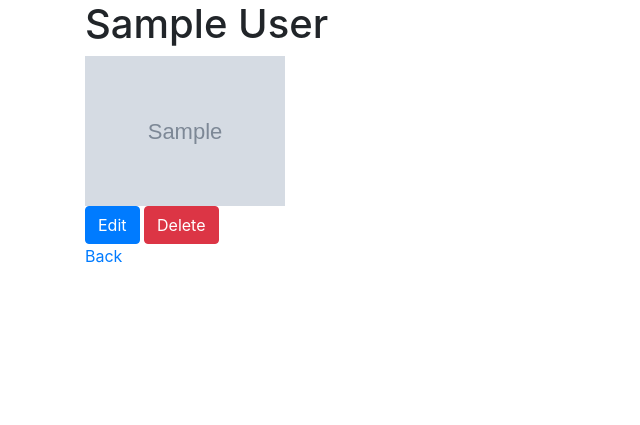
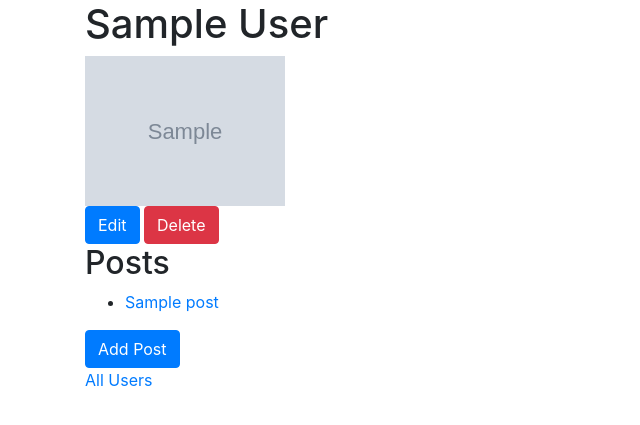
Before and after one commit to blakes24/Blogly, a Flask app: page /users/1 in a window 1280 px wide. Shown: the top 425 px of the page, without its empty margins (0-640 px from the left). Run offline with Flask 2, Linux system fonts and the light colour scheme; tables that the repository leaves empty hold one stand-in row (values such as "Sample post"); grey boxes marked "Sample" are stand-in pictures.

Commit message:
added posts table and routes

```diff
--- a/app.py
+++ b/app.py
@@ -1,7 +1,7 @@
 """Blogly application."""
 
 from flask import Flask, request, redirect, render_template
-from models import db, connect_db, User
+from models import db, connect_db, User, Post
 from datetime import datetime
 
 app = Flask(__name__)
@@ -55,7 +55,8 @@ def show_user(user_id):
     """Show info on a user."""
 
     user = User.query.get_or_404(user_id)
-    return render_template("details.html", user=user)
+    posts = Post.query.filter(Post.user_id == user_id)
+    return render_template("user-details.html", user=user, posts=posts)
 
 @app.route("/users/<int:user_id>/edit")
 def edit_user_form(user_id):
@@ -90,3 +91,68 @@ def delete_user(user_id):
     User.query.filter_by(id=user_id).delete()
     db.session.commit()
     return redirect("/users")
+
+
+@app.route("/users/<int:user_id>/posts/new", methods=["GET"])
+def new_post_form(user_id):
+    """Form to add new post."""
+
+    user = User.query.get_or_404(user_id)
+    return render_template("new-post.html", user=user)
+
+
+@app.route("/users/<int:user_id>/posts/new", methods=["POST"])
+def add_post(user_id):
+    """Adds new post and redirects to user page."""
+    # user = User.query.get_or_404(user_id)
+
+    title = request.form['title']
+    content = request.form['content']
+
+    post = Post(title=title, content=content, user_id=user_id)
+    db.session.add(post)
+    db.session.commit()
+    return redirect(f"/users/{user_id}")
+
+
+@app.route("/posts/<int:post_id>")
+def show_post(post_id):
+    """Displays post"""
+
+
+    post = Post.query.get_or_404(post_id)
+    user = User.query.get_or_404(post.user_id)
+    return render_template("post-detail.html", post=post, user=user)
+
+
+@app.route("//posts/<int:post_id>/edit", methods=["GET"])
+def edit_post_form(post_id):
+    """Form to add new post."""
+
+    post = Post.query.get_or_404(post_id)
+    return render_template("edit-post.html", post=post)
+
+
+@app.route("/posts/<int:post_id>/edit", methods=["POST"])
+def edit_post(post_id):
+    """Edits a post and redirects back to post page."""
+
+    title = request.form['title']
+    content = request.form['content']
+
+    post = Post.query.get_or_404(post_id)
+    post.title = title
+    post.content = content
+
+    db.session.add(post)
+    db.session.commit()
+    return redirect(f"/posts/{post_id}")
+
+
+@app.route("/posts/<int:post_id>/delete", methods=["POST"])
+def delete_post(post_id):
+    """Deletes a user and redirects to user list."""
+    post = Post.query.get_or_404(post_id)
+    Post.query.filter_by(id=post_id).delete()
+    db.session.commit()
+    return redirect(f"/users/{post.user_id}")
--- a/templates/details.html
+++ b/templates/user-details.html
@@ -9,5 +9,14 @@
     <input type="submit" value="Edit" class="btn btn-primary">
     <input type="submit" value="Delete" formaction="/users/{{user.id}}/delete" formmethod="POST" class="btn btn-danger">
 </form>
-<a href="/users">Back</a>
+<h2>Posts</h2>
+<ul>
+    {% for post in posts %}
+    <li><a href="/posts/{{post.id}}">{{post.title}}</a></li>
+    {% endfor %}
+</ul>
+<form action="/users/{{user.id}}/posts/new" method="GET">
+    <input type="submit" value="Add Post" class="btn btn-primary">
+</form>
+<a href="/users">All Users</a>
 {% endblock %}
```
Also changed, not shown: templates/edit-post.html (added, +20 -0 lines), templates/new-post.html (added, +20 -0 lines), templates/post-detail.html (added, +15 -0 lines).
